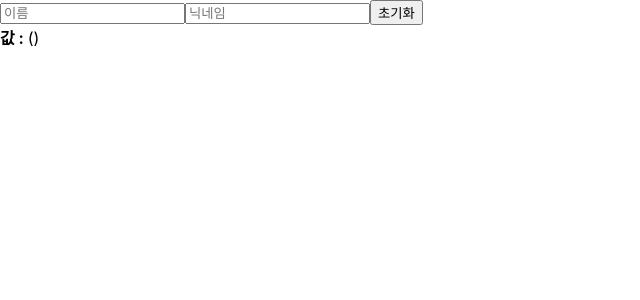
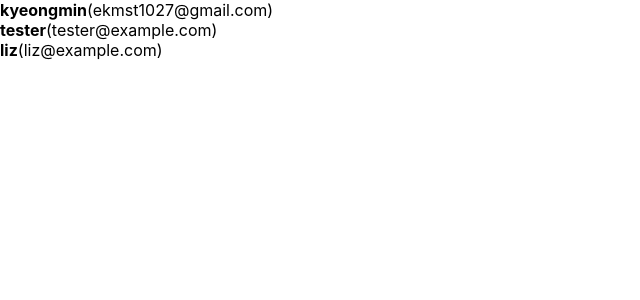
Before and after one commit to kyeongminlee/begin-react, a React (Create React App) app: page / in a window 1280 px wide. Shown: the top 300 px of the page, without its empty margins (0-640 px from the left). Built offline with nearby package versions, Linux system fonts and the light colour scheme.

Commit message:
11. 배열 렌더링하기

```diff
--- a/src/App.js
+++ b/src/App.js
@@ -1,8 +1,8 @@
 import React from "react";
-import InputSamle from "./InputSample";
+import UserList from "./UserList";
 
 function App() {
-  return <InputSamle />;
+  return <UserList />;
 }
 
 export default App;
--- /dev/null
+++ b/src/UserList.js
@@ -0,0 +1,40 @@
+import React from "react";
+
+function User({ user }) {
+  return (
+    <div>
+      <b>{user.username}</b>
+      <span>({user.email})</span>
+    </div>
+  );
+}
+
+function UserList() {
+  const users = [
+    {
+      id: 1,
+      username: "kyeongmin",
+      email: "ekmst1027@gmail.com",
+    },
+    {
+      id: 2,
+      username: "tester",
+      email: "tester@example.com",
+    },
+    {
+      id: 3,
+      username: "liz",
+      email: "liz@example.com",
+    },
+  ];
+
+  return (
+    <div>
+      {users.map((user) => (
+        <User key={user.id} user={user} />
+      ))}
+    </div>
+  );
+}
+
+export default UserList;
```
